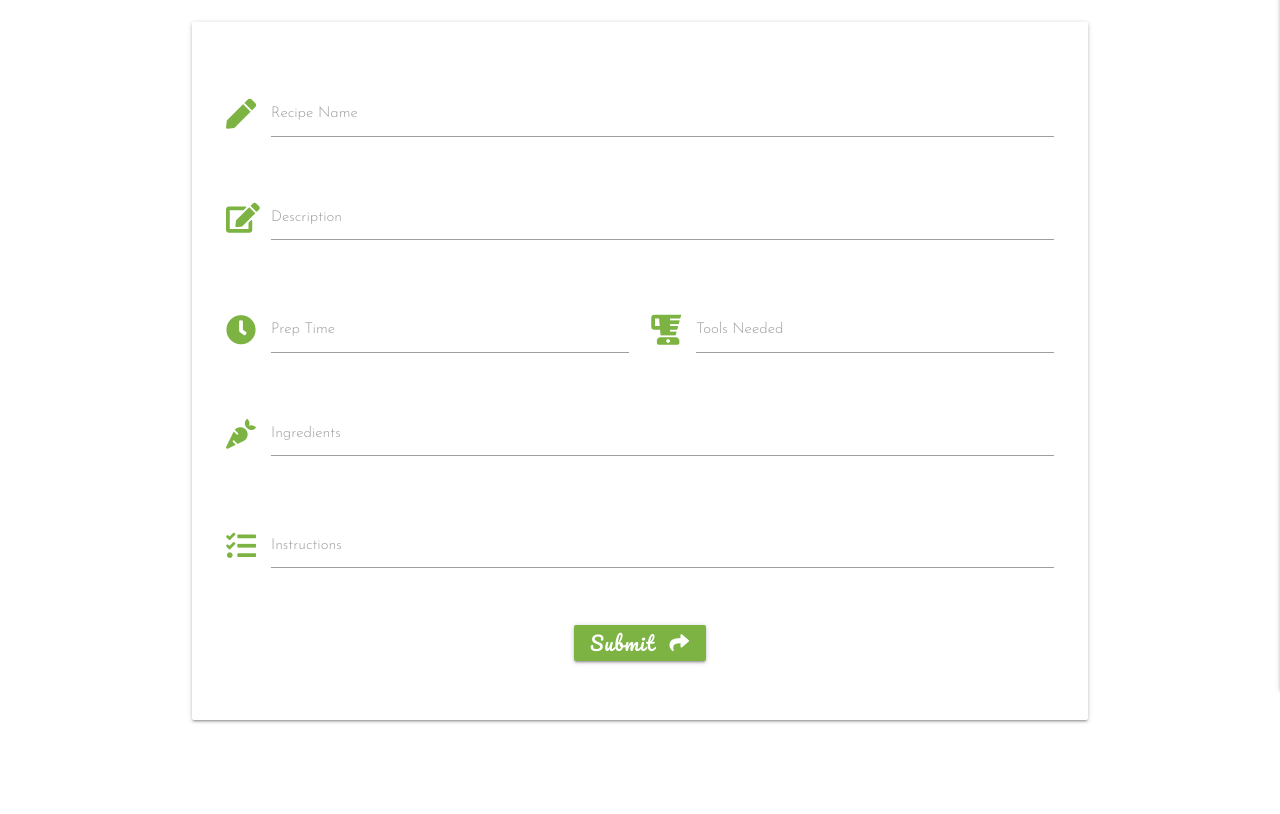
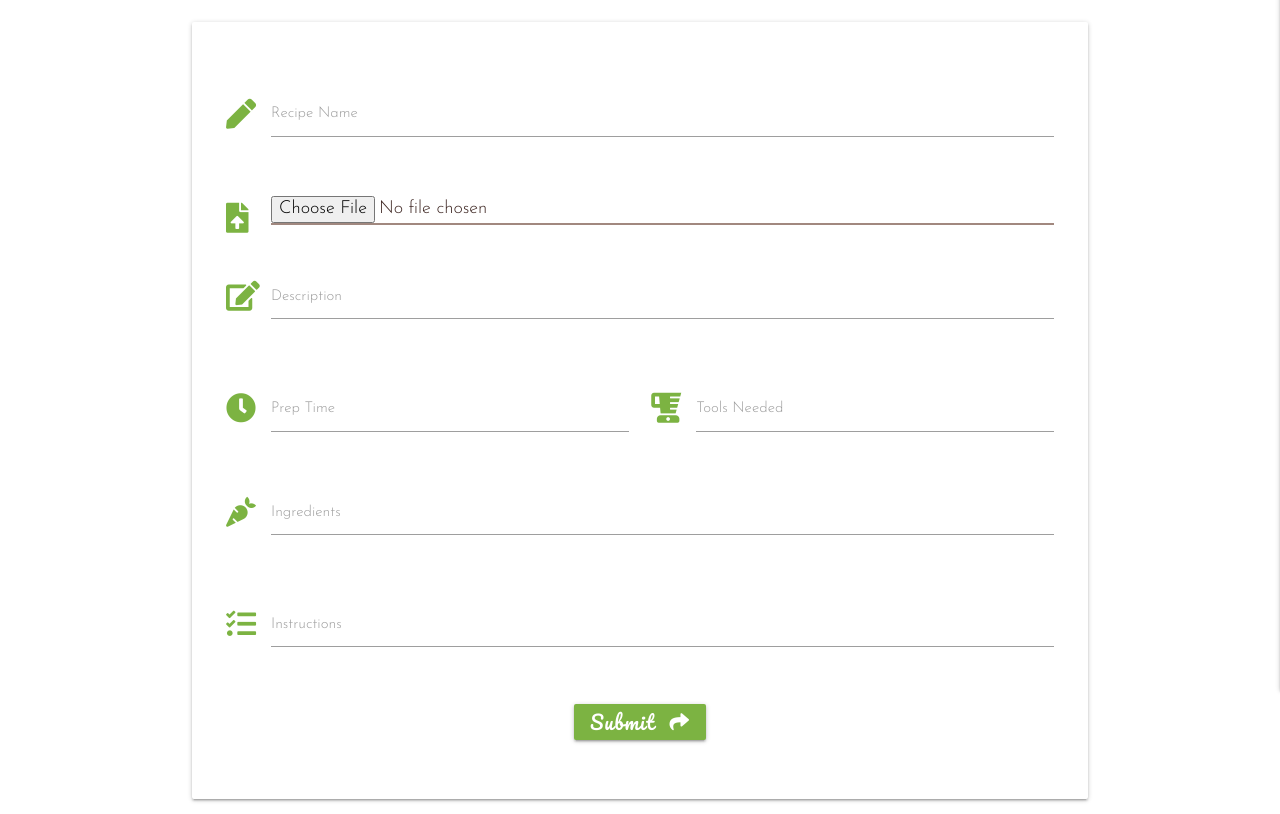
Before and after one commit to alissatroiano/Dash, a Flask app: page /add_recipe in a window 1280 px wide. Shown: the part 170-984 px from the top of the page. Before the commit the page ends 893 px from the top, so only its background shows below. Run offline with Flask 2, Linux system fonts and the light colour scheme; some libraries are stand-ins or nearby versions.

Commit message:
Add upload file functionality

```diff
--- a/app.py
+++ b/app.py
@@ -5,15 +5,19 @@ from flask import (
 from flask_pymongo import PyMongo
 from bson.objectid import ObjectId
 from werkzeug.security import generate_password_hash, check_password_hash
+from werkzeug.utils import secure_filename
 if os.path.exists("env.py"):
     import env
 
+UPLOAD_FOLDER = './static/uploads'
+ALLOWED_EXTENSIONS = {'png', 'jpg', 'jpeg', 'gif'}
 
 app = Flask(__name__)
 
 app.config["MONGO_DBNAME"] = os.environ.get("MONGO_DBNAME")
 app.config["MONGO_URI"] = os.environ.get("MONGO_URI")
 app.secret_key = os.environ.get("SECRET_KEY")
+app.config['UPLOAD_FOLDER'] = UPLOAD_FOLDER
 
 mongo = PyMongo(app)
 
@@ -105,11 +109,13 @@ def logout():
 @app.route("/add_recipe", methods=["GET", "POST"])
 def add_recipe():
     if request.method == "POST":
+        image_path = upload_file()
         recipe = {
             "recipe_name": request.form.get("recipe_name"),
             "prep_time": request.form.get("prep_time"),
             "recipe_description": request.form.get("recipe_description"),
             "recipe_ingredients": request.form.get("recipe_ingredients"),
+            "file": image_path,
             "tools_needed": request.form.get("tools_needed"),
             "recipe_instructions": request.form.get("recipe_instructions"),
             "created_by": session["user"]
@@ -119,6 +125,26 @@ def add_recipe():
         return redirect(url_for("get_recipes"))
 
     return render_template("add_recipe.html")
+
+
+def allowed_file(filename):
+    return '.' in filename and \
+           filename.rsplit('.', 1)[1].lower() in ALLOWED_EXTENSIONS
+
+
+def upload_file():
+    path = url_for('static', filename='uploads/dash.jpg')
+    if 'file' not in request.files:
+        return path
+    file = request.files['file']
+    # if user does not select file, stock photo will be used
+    if file.filename == '':
+        return path
+    if file and allowed_file(file.filename):
+        filename = secure_filename(file.filename)
+        file.save(os.path.join(app.config['UPLOAD_FOLDER'], filename))
+        path = url_for('static', filename='uploads/'+filename)
+    return path
 
 
 @app.route("/edit_recipe/<recipe_id>", methods=["GET", "POST"])
--- a/templates/add_recipe.html
+++ b/templates/add_recipe.html
@@ -6,7 +6,7 @@
 <!-- Row and card-panel for Add Recipe Form -->
     <div class="row card-panel transparent text-shadow" style="margin-top:20px;">
     <!-- Add Recipe Form -->
-    <form class="col s12" method="POST" action="{{ url_for('add_recipe') }}" style="padding: 10px; margin-top:20px;">
+    <form class="col s12" method="POST" action="{{ url_for('add_recipe') }}" style="padding: 10px; margin-top:20px;" enctype="multipart/form-data">
         <!-- Recipe Name Input Field -->
         <div class="row">
             <div class="input-field col s12">
@@ -15,6 +15,14 @@
                 <label for="recipe_name">Recipe Name</label>
             </div>
         </div>
+
+            <!-- Upload an Image -->
+    <div class="row">
+        <div class="input-field col s12">
+            <i class="fas fa-file-upload prefix light-green-text text-darken-1"></i>
+              <input type="file" name="file" id="file" required />
+        </div>
+    </div>
 
           <!--/....................... Recipe Description Row-->
         <div class="row">
--- a/templates/recipes.html
+++ b/templates/recipes.html
@@ -25,7 +25,9 @@
   <ul class="collapsible popout">
         {% for recipe in recipes %}
         <li>
-            <div class="collapsible-header light-green lighten-1 text-shadow"><h4>
+            <div class="collapsible-header light-green lighten-1 text-shadow">
+            <img src="{{ recipe.file }}" style="max-width: 50px; height: auto;" />
+            <h4>
                 <i class="fas fa-utensils prefix"></i>
                 {{ recipe.recipe_name }}</h4>
             </div>
```
Also changed, not shown: static/uploads/code-funny.jpg (added), static/uploads/dash.jpg (added).
